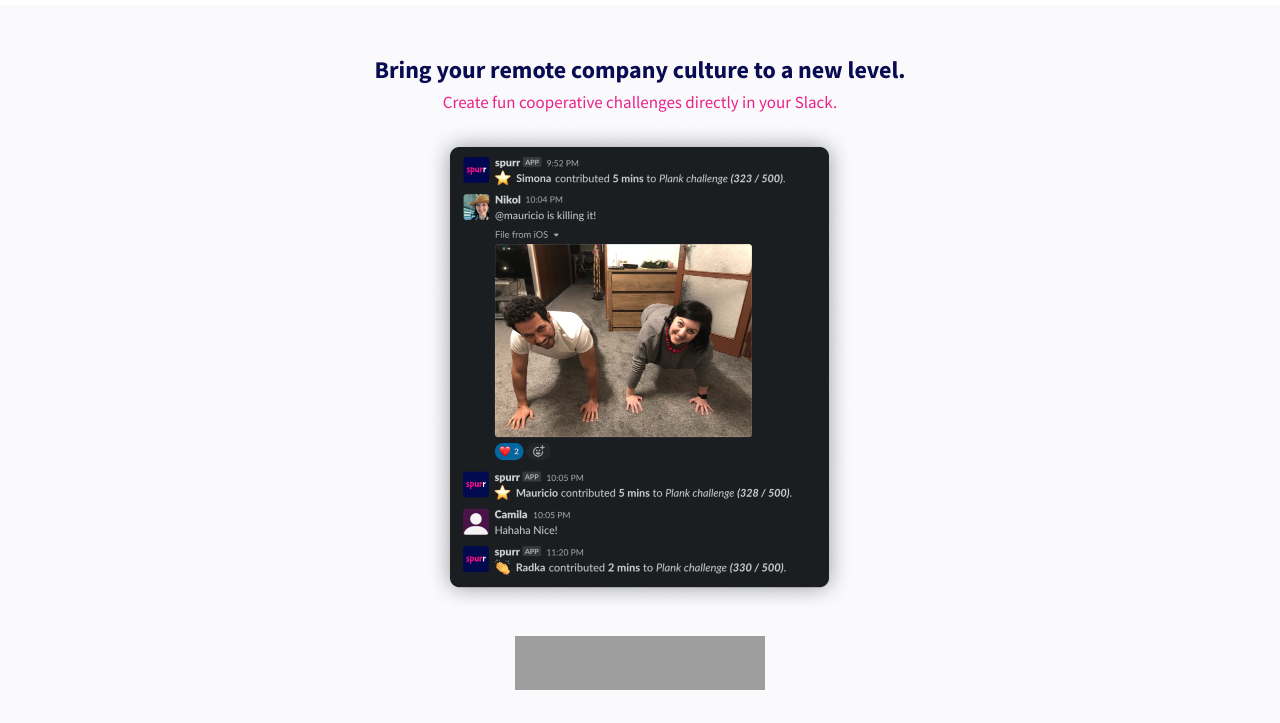
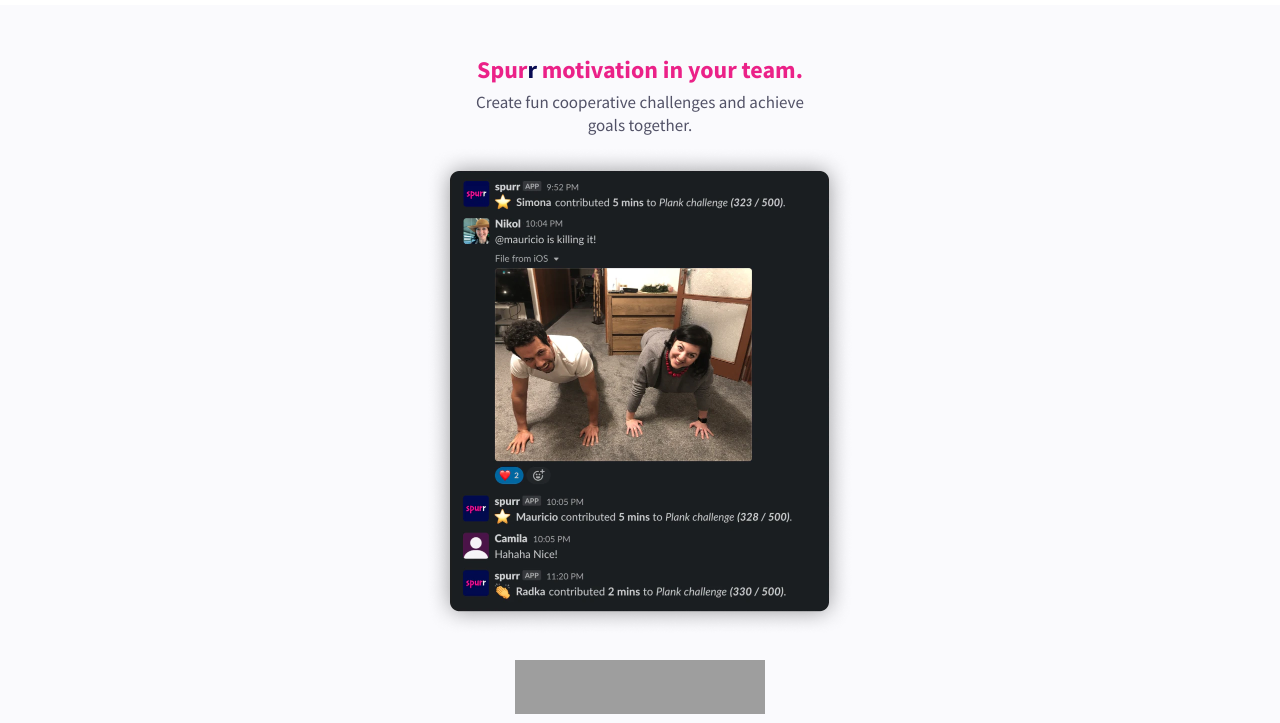
Before and after one commit to spurrapp/spurr-website, a plain HTML site: page index.html in a window 1280 px wide. Shown: the part 53-776 px from the top of the page. Drawn offline with nearby package versions, Linux system fonts and the light colour scheme; grey boxes are pictures that could not be loaded.

Commit message:
Improve copy

```diff
--- a/index.html
+++ b/index.html
@@ -82,8 +82,8 @@
 
             <div class="col bg-gray text-center pt-5">
 
-                <h1 class="m-0 color-primary">Bring your remote company culture to a new level.</h1>
-                <p class="subtitle color-primary-pink">Create fun cooperative challenges directly in your Slack.</p>
+                <h1 class="m-0 color-primary-pink">Spur<span class="color-dark-blue">r</span> motivation in your team.</h1>
+                <p class="subtitle color-primary">Create fun cooperative challenges and achieve goals together.</p>
 
                 <img class="img-fluid mt-2 p-0" id="screenshot-1" width="428px" height="489px" src="./resources/img/spurr_screenshot_1@2x.webp" alt="Spurr plank challenge">
                 <div class="my-4">
--- a/styles.css
+++ b/styles.css
@@ -154,6 +154,10 @@
     background-color: #FAFAFD;
 }
 
+.color-dark-blue {
+    color: #080A52;
+}
+
 .bg-white {
     background-color: #ffffff;
 }
```
